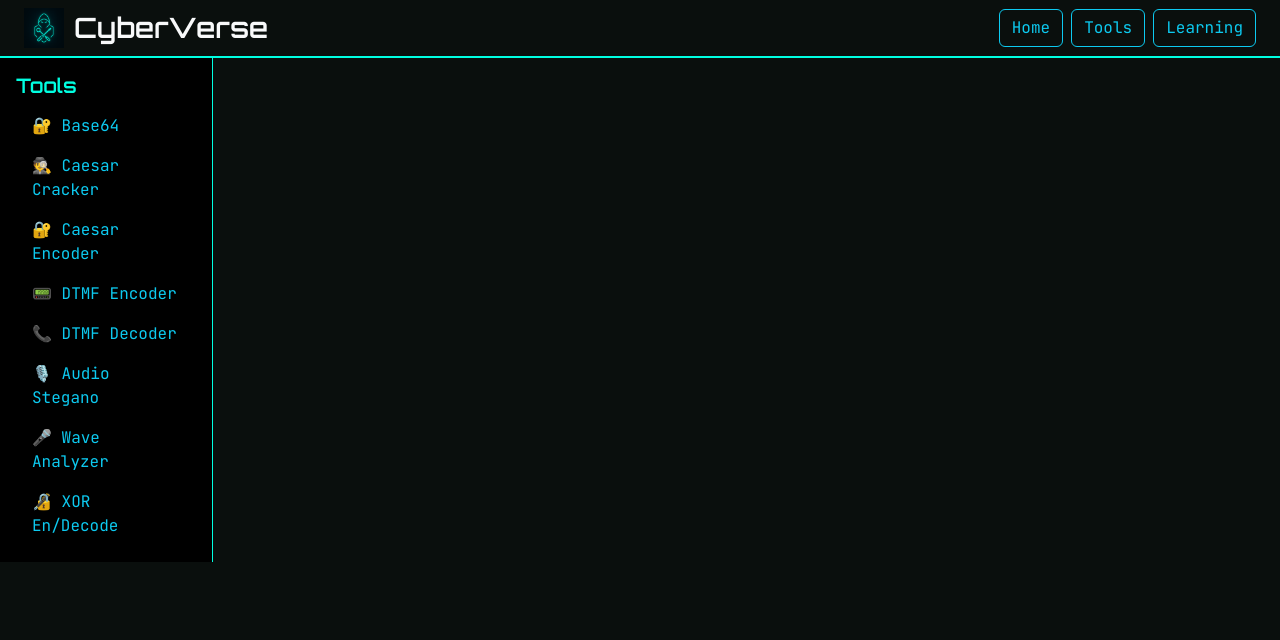
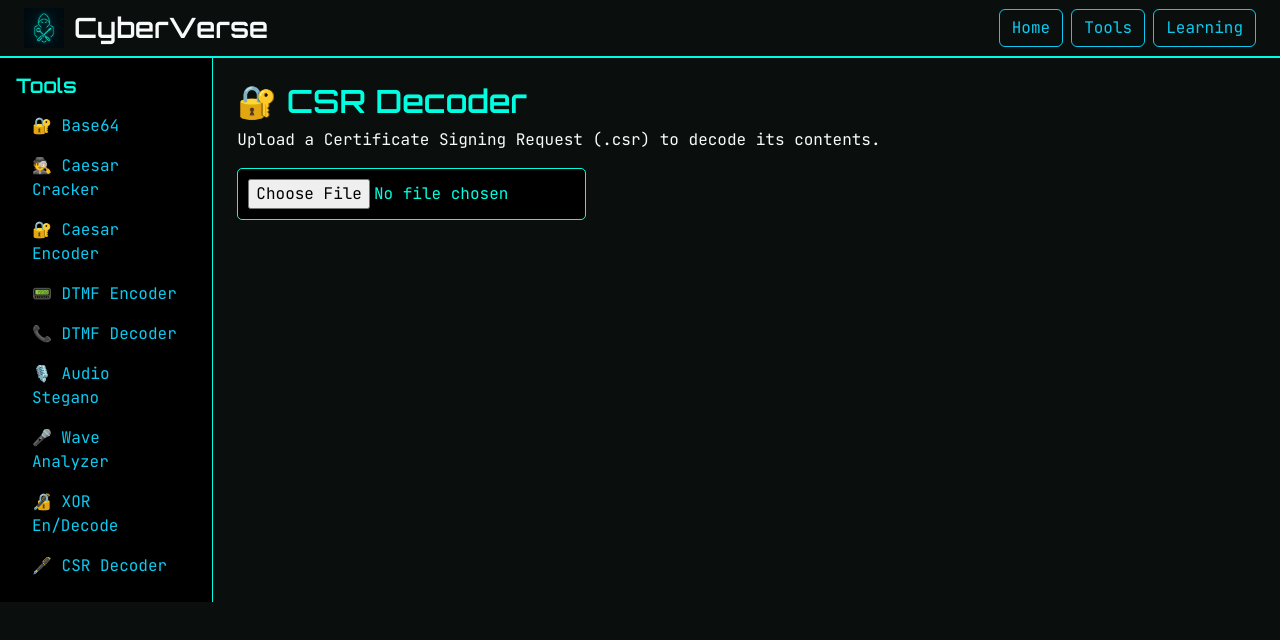
Before and after one commit to ArshSharan/CyberVerse, a React (Vite) app in the folder cyberverse/: page /tools/csr-decoder-tool in a window 1280 px wide. Shown: the top 640 px of the page. Built offline with nearby package versions, Linux system fonts and the light colour scheme; the HTML template or start-up script is replaced by a standard one.

Commit message:
Added a CSR Decoder

```diff
--- a/cyberverse/package.json
+++ b/cyberverse/package.json
@@ -10,9 +10,11 @@
     "preview": "vite preview"
   },
   "dependencies": {
+    "asn1js": "^3.0.6",
     "bootstrap": "^5.3.6",
     "file-saver": "^2.0.5",
     "lucide-react": "^0.510.0",
+    "pkijs": "^3.2.5",
     "react": "^19.1.0",
     "react-bootstrap": "^2.10.10",
     "react-dom": "^19.1.0",
--- a/cyberverse/src/App.jsx
+++ b/cyberverse/src/App.jsx
@@ -10,6 +10,7 @@ import DTMFDecoder from './pages/DTMFDecoder';
 import AudioSteganography from './pages/AudioSteganography';
 import SoundWaveAnalyzer from './pages/SoundWaveAnalyzer';
 import XOREncodeDecode from './pages/EXOREncodeDecode';
+import CSRDecoder from './pages/CSRDecoder';
 export default function App() {
   return (
     <div>
@@ -57,6 +58,10 @@ export default function App() {
               <li className="nav-item">
                 <Link to="/tools/xor-tool" className="nav-link text-info">🔏 XOR En/Decode</Link>
               </li>
+              <li className="nav-item">
+                <Link to="/tools/csr-decoder-tool" className="nav-link text-info">🖋️ CSR Decoder</Link>
+              </li>
+
             </ul>
           </div>
 
@@ -71,6 +76,7 @@ export default function App() {
               <Route path="/tools/audio-steganography" element={<AudioSteganography />} />
               <Route path="/tools/sound-wave-analyzer" element={<SoundWaveAnalyzer />} />
               <Route path="/tools/xor-tool" element={<XOREncodeDecode />} />
+              <Route path="/tools/csr-decoder-tool" element={<CSRDecoder />} />
               {/* Future pages */}
               <Route path="/tools" element={<div>All Tools Page Coming Soon</div>} />
               <Route path="/learning" element={<div>Learning Page Coming Soon</div>} />
--- /dev/null
+++ b/cyberverse/src/pages/CSRDecoder.jsx
@@ -0,0 +1,70 @@
+import React, { useState } from 'react';
+import * as asn1js from 'asn1js';
+import * as pkijs from 'pkijs';
+
+export default function CSRDecoder() {
+  const [csrInfo, setCsrInfo] = useState(null);
+  const [error, setError] = useState('');
+
+  const handleCSRInput = async (e) => {
+    setError('');
+    setCsrInfo(null);
+    try {
+      const text = await e.target.files[0].text();
+      const base64 = text
+        .replace(/-----BEGIN CERTIFICATE REQUEST-----/, '')
+        .replace(/-----END CERTIFICATE REQUEST-----/, '')
+        .replace(/\s/g, '');
+      const raw = window.atob(base64);
+      const arrayBuffer = new Uint8Array([...raw].map(c => c.charCodeAt(0))).buffer;
+
+      const asn1 = asn1js.fromBER(arrayBuffer);
+      if (asn1.offset === -1) throw new Error('Failed to parse CSR');
+
+      const csr = new pkijs.CertificationRequest({ schema: asn1.result });
+
+      const subject = csr.subject.typesAndValues.map(tv => ({
+        type: tv.type,
+        value: tv.value.valueBlock.value
+      }));
+
+      setCsrInfo({
+        subject,
+        publicKeyAlgorithm: csr.subjectPublicKeyInfo.algorithm.algorithmId,
+        signatureAlgorithm: csr.signatureAlgorithm.algorithmId
+      });
+    } catch (err) {
+      console.error(err);
+      setError('Failed to decode CSR. Make sure it is a valid PEM.');
+    }
+  };
+
+  return (
+    <div>
+      <h2 style={{ color: '#00ffe1', fontFamily: 'Orbitron' }}>🔐 CSR Decoder</h2>
+      <p className="text-light">Upload a Certificate Signing Request (.csr) to decode its contents.</p>
+
+      <input
+        type="file"
+        accept=".csr,.pem"
+        onChange={handleCSRInput}
+        style={{ backgroundColor: '#000', color: '#00ffe1', border: '1px solid #00ffe1', padding: '10px', borderRadius: '5px' }}
+      />
+
+      {error && <p style={{ color: 'red' }}>{error}</p>}
+
+      {csrInfo && (
+        <div style={{ marginTop: '20px', color: '#fff' }}>
+          <h4 style={{ color: '#00ffe1' }}>👤 Subject Info:</h4>
+          <ul>
+            {csrInfo.subject.map((item, idx) => (
+              <li key={idx}><strong>{item.type}</strong>: {item.value}</li>
+            ))}
+          </ul>
+          <p><strong>🔑 Public Key Algorithm:</strong> {csrInfo.publicKeyAlgorithm}</p>
+          <p><strong>🖊 Signature Algorithm:</strong> {csrInfo.signatureAlgorithm}</p>
+        </div>
+      )}
+    </div>
+  );
+}
```
Also changed, not shown: 1 other file (tests, documents, lock files or other folders).
